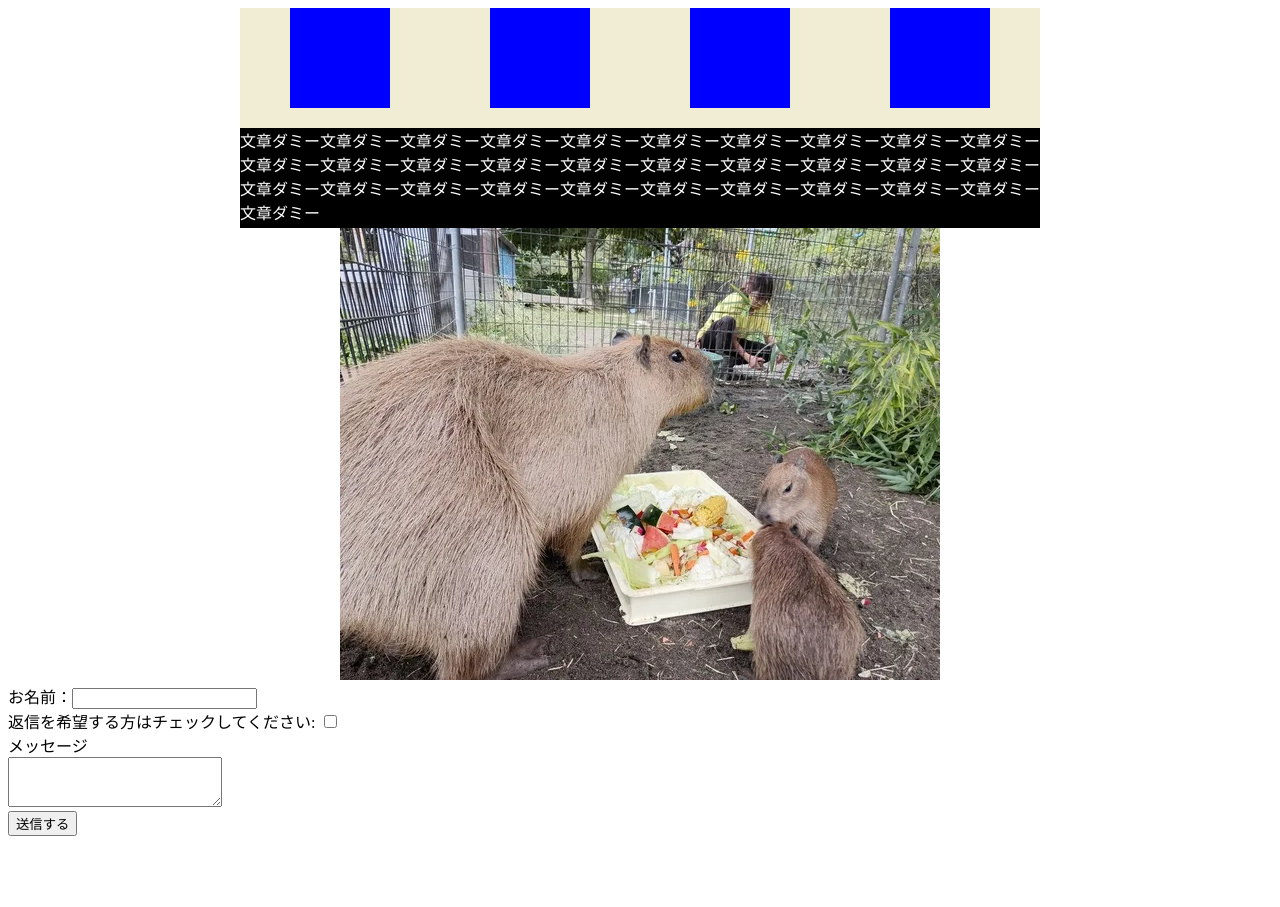
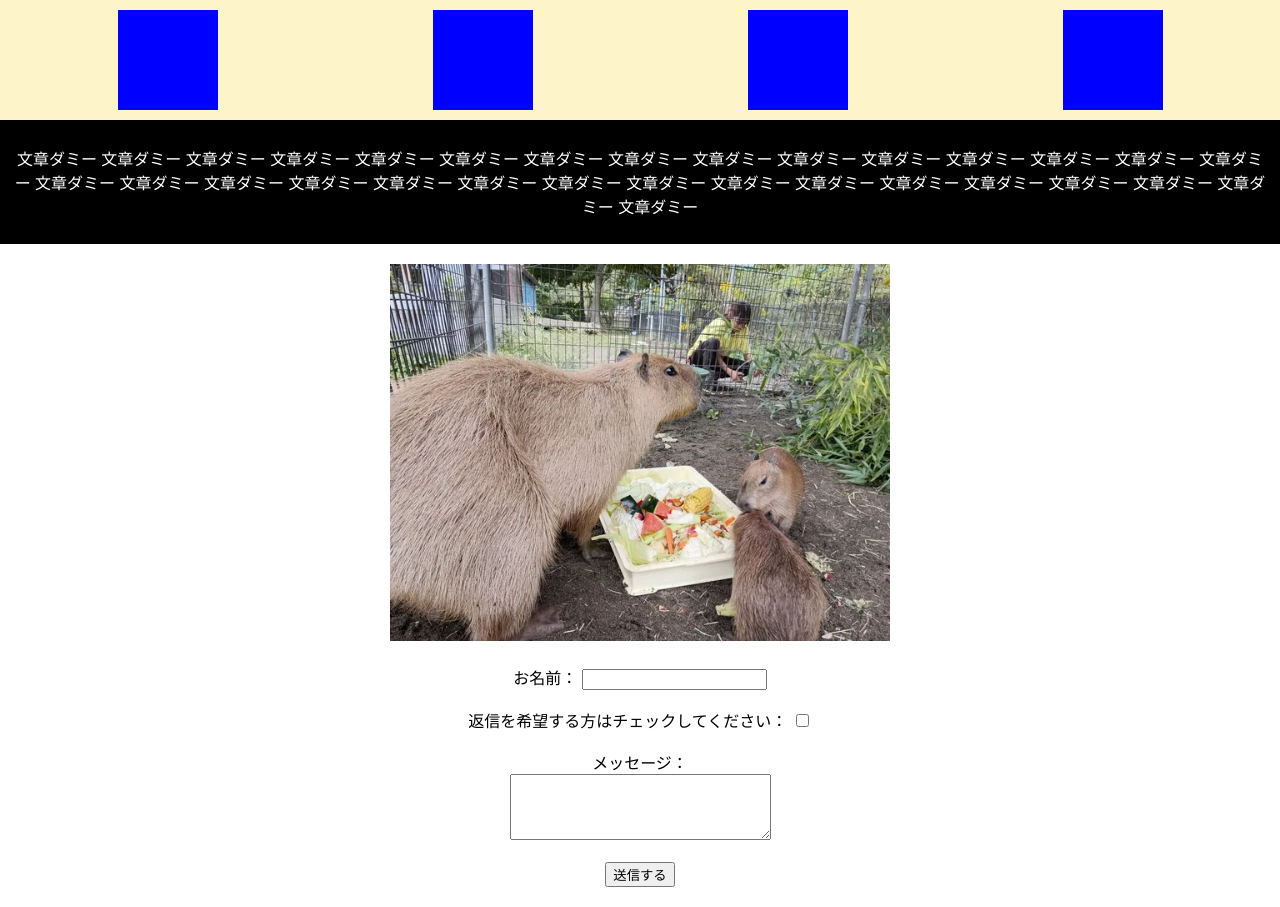
Before and after one commit to umejpg/test, a plain HTML site: page index.html in a window 1280 px wide. Before the commit the page ends 844 px from the top, so only its background shows below. Drawn offline with Linux system fonts and the light colour scheme.

Commit message:
Update index.html

```diff
--- a/index.html
+++ b/index.html
@@ -2,66 +2,105 @@
 <html lang="ja">
 <head>
     <meta charset="UTF-8">
-    <meta http-equiv="X-UA-Compatible" content="IE=edge">
     <meta name="viewport" content="width=device-width, initial-scale=1.0">
-    <title>レスポンシブカピバラ</title>
+    <title>カピバラページ</title>
     <style>
-        .contents{
-            display: grid;
-            grid-template-columns: 1fr 1fr 1fr 1fr;
-            background-color: rgb(241, 237, 213);
-            width: 800px;
-            height: 120px;
+        body {
+            font-family: Arial, sans-serif;
+            margin: 0;
+            padding: 0;
             text-align: center;
-            margin-left: auto;
-            margin-right: auto;
         }
-        .text{
-            color: white;
-            background-color: rgb(0, 0, 0);
-            width: 800px;
-            height: 100px;
-            margin: 0 auto;
+
+        .header {
+            display: flex;
+            justify-content: space-around;
+            background-color: #fdf5c9;
+            padding: 10px;
         }
-        .input[type="text"],textarea{
-            padding: 6px;
-            width: 200px;
-            font-size: 1rem;
-        }
-        .box{
-            background-color: #00f;
+
+        .box {
             width: 100px;
             height: 100px;
-            margin: 0 auto;
+            background-color: blue;
+            color: white;
+            display: flex;
+            align-items: center;
+            justify-content: center;
         }
-        .textarea{
-            height: 140px;
+
+        .content {
+            background-color: black;
+            color: white;
+            padding: 10px;
+            font-size: 16px;
         }
-       @media(max-width:767px){
-            .body{
-                background-color: #00f;
+
+        .image-section {
+            margin: 20px;
+        }
+
+        .image-section img {
+            width: 500px;
+            max-width: 100%;
+            height: auto;
+        }
+
+        .form-section {
+            margin: 20px;
+        }
+
+        /* メディアクエリで767px以下の場合に2x2のレイアウトに変更 */
+        @media screen and (max-width: 767px) {
+            .header {
+                flex-wrap: wrap; /* ラップして2列にする */
+                justify-content: space-between; /* 間隔を均等に */
             }
-            .contents{
-                grid-template-columns: 1fr 1fr;
+
+            .box {
+                width: 45%; /* 幅を45%にして2つ並べる */
+                margin-bottom: 10px; /* 下に間隔をあける */
+            }
         }
-       }
     </style>
 </head>
 <body>
-    <div class="contents">
+
+    <div class="header">
         <div class="box"></div>
         <div class="box"></div>
         <div class="box"></div>
         <div class="box"></div>
     </div>
-    <div class="text">文章ダミー文章ダミー文章ダミー文章ダミー文章ダミー文章ダミー文章ダミー文章ダミー文章ダミー文章ダミー文章ダミー文章ダミー文章ダミー文章ダミー文章ダミー文章ダミー文章ダミー文章ダミー文章ダミー文章ダミー文章ダミー文章ダミー文章ダミー文章ダミー文章ダミー文章ダミー文章ダミー文章ダミー文章ダミー文章ダミー文章ダミー</div>
-    <center><img src="kapi.webp" alt=""></center>
-       <label for="message">お名前：</label><input type="text" name="subject">
-        <br> 返信を希望する方はチェックしてください:
-       <label><input type="checkbox" name="do"></label>
-       <br>
-       <label for="message">メッセージ</label><br>
-                <textarea name="message" id="message"></textarea>
-        <br><label ><input type="button" name="go" value="送信する"></label>
+
+    <div class="content">
+        <p>
+            文章ダミー 文章ダミー 文章ダミー 文章ダミー 文章ダミー 文章ダミー 文章ダミー 文章ダミー 文章ダミー 文章ダミー
+            文章ダミー 文章ダミー 文章ダミー 文章ダミー 文章ダミー 文章ダミー 文章ダミー 文章ダミー 文章ダミー 文章ダミー
+            文章ダミー 文章ダミー 文章ダミー 文章ダミー 文章ダミー 文章ダミー 文章ダミー 文章ダミー 文章ダミー 文章ダミー 文章ダミー
+        </p>
+    </div>
+
+    <div class="image-section">
+        <img src="kapi.webp" alt="カピバラの画像">
+    </div>
+
+    <div class="form-section">
+        <form action="#" method="post">
+            <label for="name">お名前：</label>
+            <input type="text" id="name" name="name"><br><br>
+
+            <label>
+                返信を希望する方はチェックしてください：
+                <input type="checkbox" name="reply">
+            </label><br><br>
+
+            <label for="message">メッセージ：</label><br>
+            <textarea id="message" name="message" rows="4" cols="30"></textarea><br><br>
+
+            <input type="submit" value="送信する">
+        </form>
+    </div>
+
 </body>
 </html>
```
